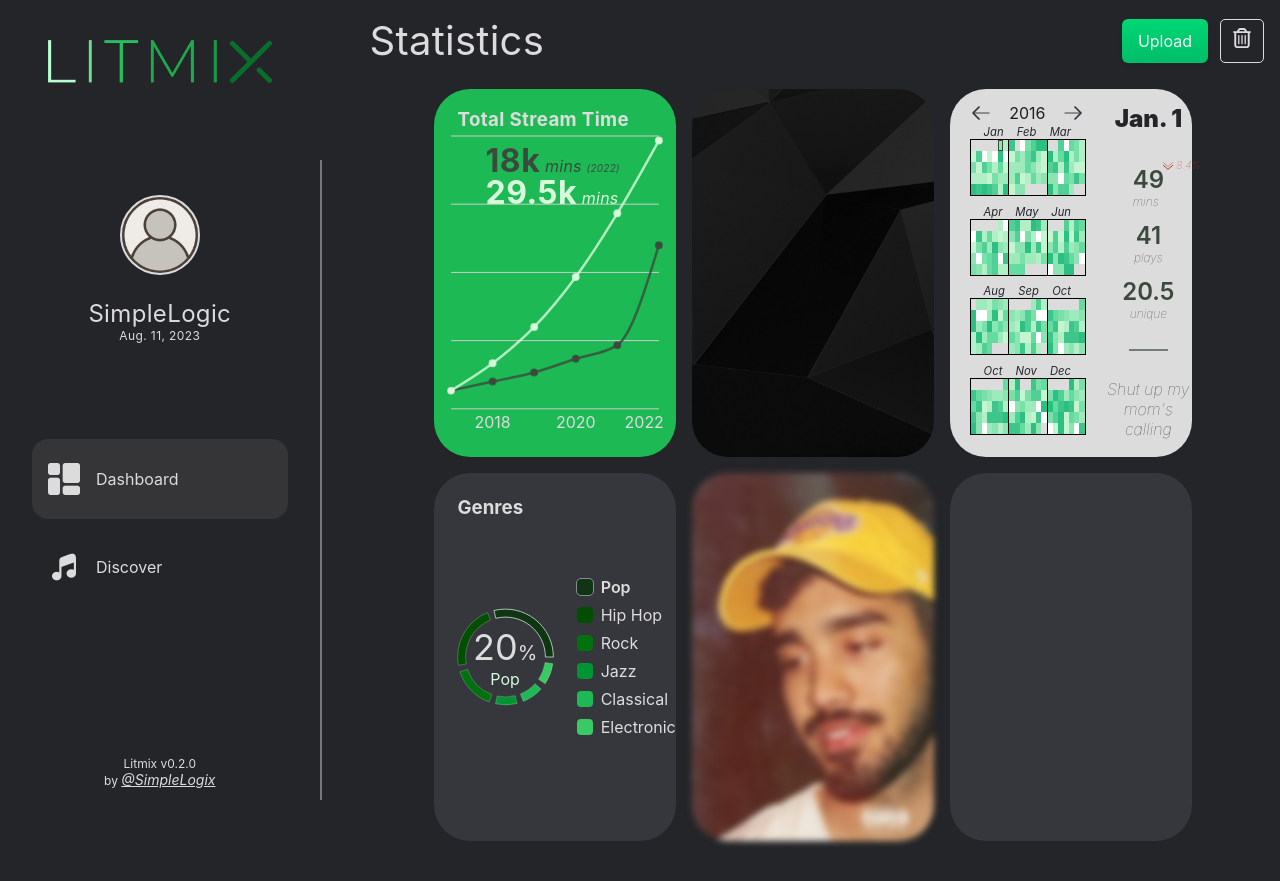
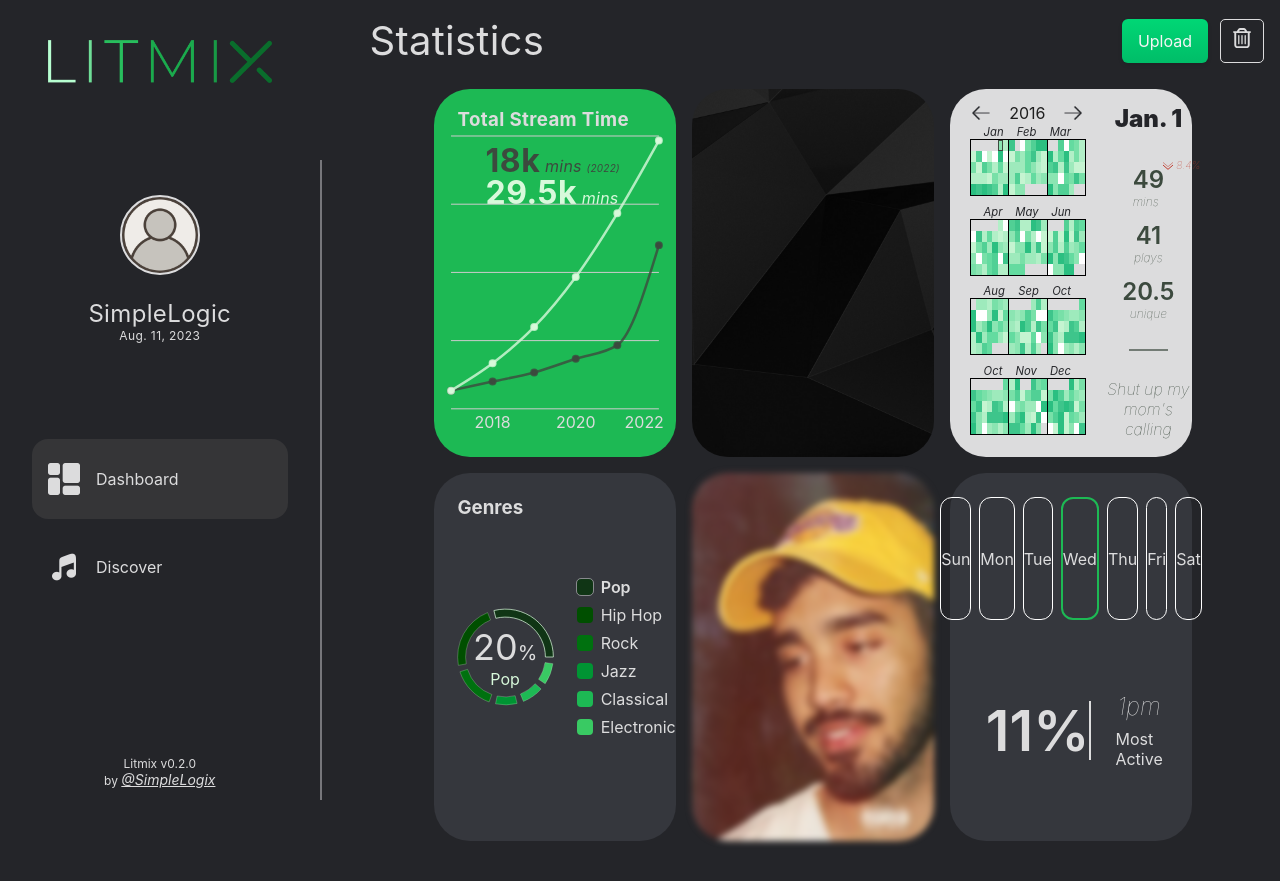
Before and after one commit to SimpleLogix/litmix, a React (Create React App) app: page / in a window 1280 px wide. Built offline with nearby package versions, Linux system fonts and the light colour scheme.

Commit message:
added weekday data

```diff
--- a/src/components/dashboard/CardSix.tsx
+++ b/src/components/dashboard/CardSix.tsx
@@ -1,11 +1,77 @@
-import React from 'react'
+import React, { useState } from "react";
+import "../../styles/card-six.css";
 
-type Props = {}
+type Props = {};
+
+const weekdays = ["Sun", "Mon", "Tue", "Wed", "Thu", "Fri", "Sat"];
+
+const DayOfWeek = ({
+  day,
+  isActive,
+  handleDayClick,
+}: {
+  day: weekdayData;
+  isActive: boolean;
+  handleDayClick: (day: weekdayData) => void;
+}) => (
+  <div
+    className={`center weekday-box ${isActive ? "active-weekday" : ""}`}
+    onClick={() => handleDayClick(day)}
+  >
+    {day.day}
+  </div>
+);
+
+interface weekdayData {
+  day: string;
+  percent: number;
+  mostActive: string;
+}
+
+const generateWeekdayData = (): weekdayData[] => {
+  const data: weekdayData[] = [];
+  for (let i = 0; i < 7; i++) {
+    data.push({
+      day: weekdays[i],
+      percent: Math.floor(Math.random() * 100),
+      mostActive: `${Math.floor(Math.random() * 12)}pm`,
+    });
+  }
+  return data;
+};
+
+const weekdayData = generateWeekdayData();
 
 const CardSix = (props: Props) => {
+  const [selectedDay, setSelectedDay] = useState<weekdayData>(weekdayData[3]);
+
+  const handleDayClick = (day: weekdayData) => {
+    setSelectedDay(day);
+  };
+
   return (
-    <div className='card center card-six'></div>
-  )
-}
+    <div className="card center column card-six">
+      <div className="weekdays-row center">
+        {weekdayData.map((day) => (
+          <DayOfWeek
+            day={day}
+            isActive={day === selectedDay}
+            handleDayClick={handleDayClick}
+          />
+        ))}
+      </div>
+      <div className="weekdays-data-wrapper center">
+        <div className="weekdays-percent bold-text">{selectedDay.percent}%</div>
+        <div className="weekdays-data-border"></div>
+        <div className="weekdays-data center column">
+          <div className="thin-text weekdays-data-time">
+            {selectedDay.mostActive}
+          </div>
+          <div>Most Active</div>
+        </div>
+      </div>
+    </div>
+  );
+};
 
-export default CardSix
+export default CardSix;
--- /dev/null
+++ b/src/styles/card-six.css
@@ -0,0 +1,55 @@
+.card-six {
+    background-color: var(--bg2);
+}
+
+.weekdays-row {
+    height: 40%;
+    width: 100%;
+    padding: 24px 24px 0 24px;
+    gap: 8px;
+}
+
+.weekdays-data-wrapper {
+    height: 60%;
+    width: 100%;
+    justify-content: space-evenly;
+    padding: 36px;
+}
+
+.weekday-box {
+    border: 1px solid white;
+    width: 100%;
+    height: 100%;
+    border-radius: 12px;
+    user-select: none;
+    cursor: pointer;
+}
+
+.weekday-box:hover {
+    background-color: var(--light-opaque);
+}
+
+.weekdays-data-border{
+    width: 1px;
+    height: 40%;
+    border: 1px solid var(--light);
+}
+
+.weekdays-percent{
+    font-size: 56px;
+    color: var(--light);
+}
+
+.weekdays-data{
+    gap: 8px;
+    padding-left: 24px;
+}
+
+.weekdays-data-time{
+    font-size: 24px;
+    color: var(--light);
+}
+
+.active-weekday{
+    border: 2px solid var(--green);
+}
--- a/src/styles/dashboard.css
+++ b/src/styles/dashboard.css
@@ -108,7 +108,3 @@
     border-radius: 36px;
     filter: blur(3px);
 }
-
-.card-six {
-    background-color: var(--bg2);
-}
```
